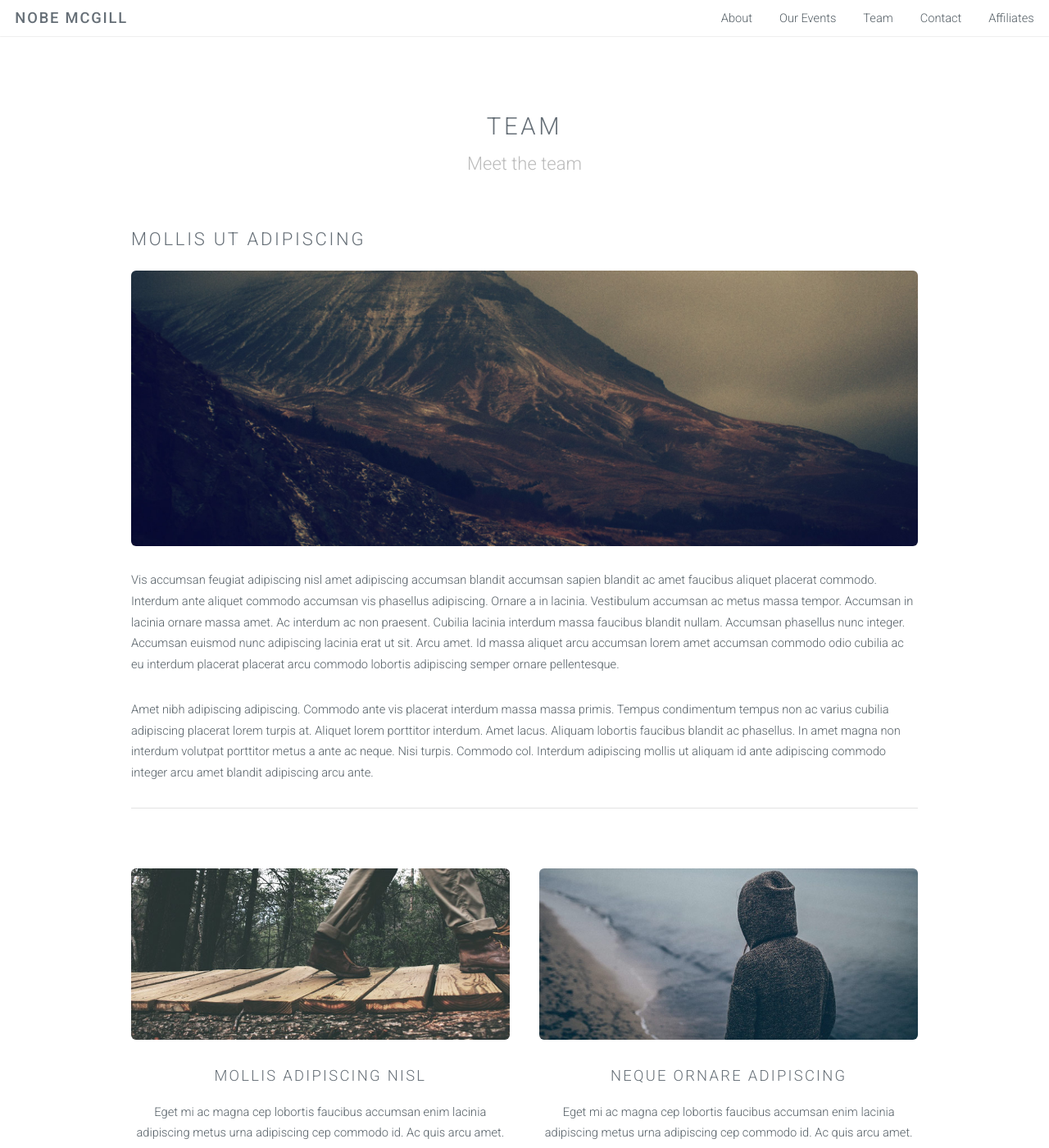
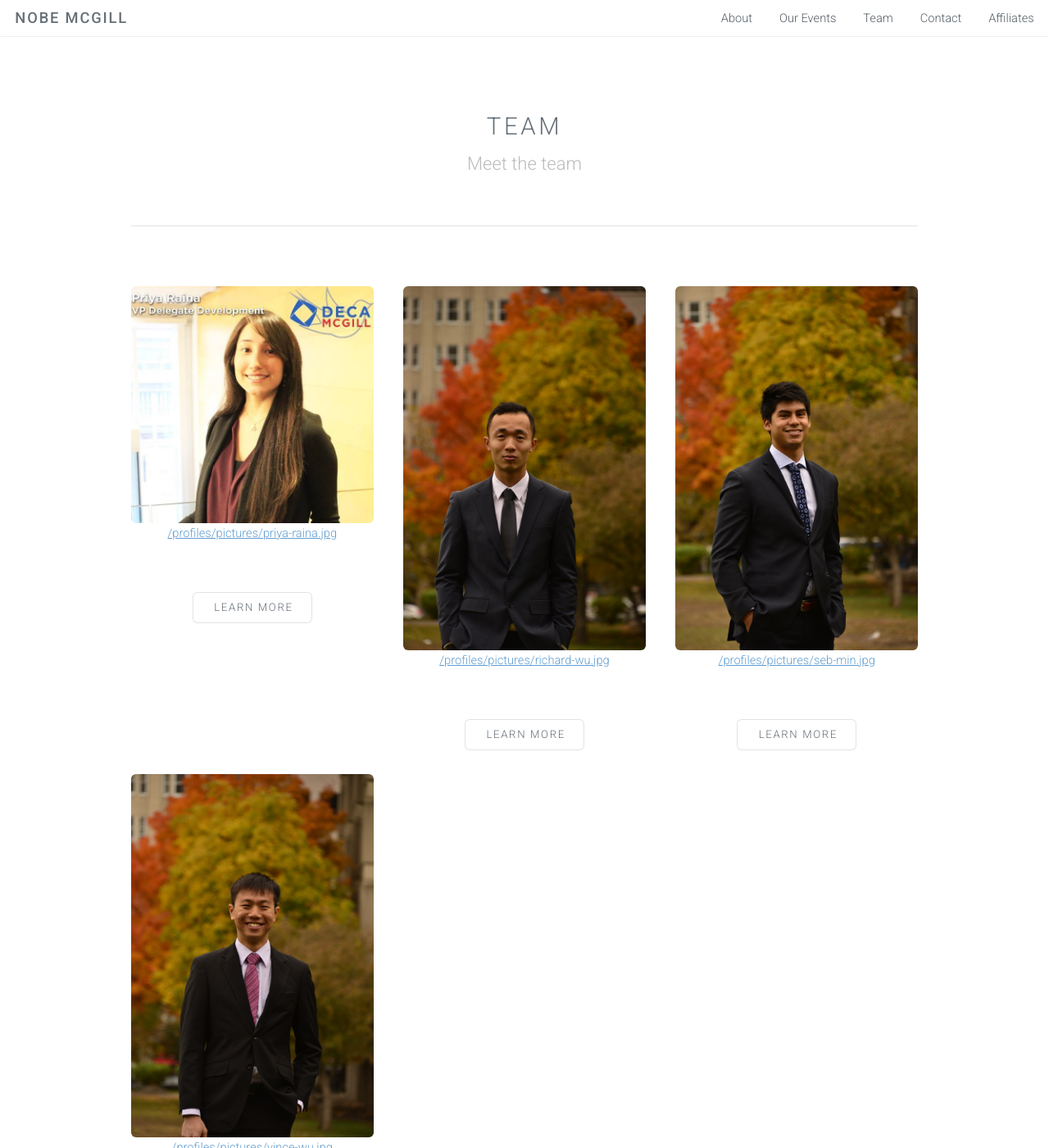
Before and after one commit to DerekYu177/static-site-test, a Jekyll site: the page built from _pages/03_team.html, in a window 1280 px wide and 1400 px high. Shown: the whole window at 82% size. Built offline with Jekyll 4.4.1, drawn with Linux system fonts in a browser that asks for light colours; some of the changed text lies outside the part shown.

Commit message:
initial work on teams

```diff
--- a/_pages/03_team.html
+++ b/_pages/03_team.html
@@ -13,38 +13,24 @@ style: No Column
         <p>Meet the team</p>
     </header>
     <div class="container">
-        <section>
-            <h2>Mollis ut adipiscing</h2>
-            <a href="#" class="image fit"><img src="{{ site.baseurl }}/images/banner.jpg" alt="" /></a>
-            <p>Vis accumsan feugiat adipiscing nisl amet adipiscing accumsan blandit accumsan sapien blandit ac amet faucibus aliquet placerat commodo. Interdum ante aliquet commodo accumsan vis phasellus adipiscing. Ornare a in lacinia. Vestibulum accumsan ac metus massa tempor. Accumsan in lacinia ornare massa amet. Ac interdum ac non praesent. Cubilia lacinia interdum massa faucibus blandit nullam. Accumsan phasellus nunc integer. Accumsan euismod nunc adipiscing lacinia erat ut sit. Arcu amet. Id massa aliquet arcu accumsan lorem amet accumsan commodo odio cubilia ac eu interdum placerat placerat arcu commodo lobortis adipiscing semper ornare pellentesque.</p>
-            <p>Amet nibh adipiscing adipiscing. Commodo ante vis placerat interdum massa massa primis. Tempus condimentum tempus non ac varius cubilia adipiscing placerat lorem turpis at. Aliquet lorem porttitor interdum. Amet lacus. Aliquam lobortis faucibus blandit ac phasellus. In amet magna non interdum volutpat porttitor metus a ante ac neque. Nisi turpis. Commodo col. Interdum adipiscing mollis ut aliquam id ante adipiscing commodo integer arcu amet blandit adipiscing arcu ante.</p>
-        </section>
         <hr class="major" />
         <div class="row">
-            <div class="6u">
-                <section class="special">
-                    <a href="#" class="image fit"><img src="{{ site.baseurl }}/images/pic01.jpg" alt="" /></a>
-                    <h3>Mollis adipiscing nisl</h3>
-                    <p>Eget mi ac magna cep lobortis faucibus accumsan enim lacinia adipiscing metus urna adipiscing cep commodo id. Ac quis arcu amet. Arcu nascetur lorem adipiscing non faucibus odio nullam arcu lobortis. Aliquet ante feugiat. Turpis aliquet ac posuere volutpat lorem arcu aliquam lorem.</p>
-                    <ul class="actions">
-                        <li><a href="#" class="button alt">Learn More</a></li>
-                    </ul>
-                </section>
-            </div>
-            <div class="6u">
-                <section class="special">
-                    <a href="#" class="image fit"><img src="{{ site.baseurl }}/images/pic02.jpg" alt="" /></a>
-                    <h3>Neque ornare adipiscing</h3>
-                    <p>Eget mi ac magna cep lobortis faucibus accumsan enim lacinia adipiscing metus urna adipiscing cep commodo id. Ac quis arcu amet. Arcu nascetur lorem adipiscing non faucibus odio nullam arcu lobortis. Aliquet ante feugiat. Turpis aliquet ac posuere volutpat lorem arcu aliquam lorem.</p>
-                    <ul class="actions">
-                        <li><a href="#" class="button alt">Learn More</a></li>
-                    </ul>
-                </section>
-            </div>
+
+          {% for image in site.static_files %}
+              {% if image.path contains 'profiles/pictures' %}
+                <div class="4u">
+                    <section id="profile">
+                        <a href="#" class="image fit"><img src="{{ site.baseurl }}{{ image.path }}" alt="image" />
+                          <p>
+                            {{ image.path }}
+                          </p>
+                        <ul class="actions">
+                            <li><a href="#" class="button alt">Learn More</a></li>
+                        </ul>
+                    </section>
+                </div>
+              {% endif %}
+          {% endfor %}
         </div>
     </div>
-
-    <section id="profile">
-      hello
-    </section>
 </section>
--- a/css/style.css
+++ b/css/style.css
@@ -1105,7 +1105,7 @@
 /* profile */
 
 	#profile {
-		background-color: #D3D3D3;
+		/*background-color: #D3D3D3;*/
 		text-align: center;
-		padding: 2;
+		padding: 10;
 	}
--- /dev/null
+++ b/profiles/description.yml
@@ -0,0 +1,2 @@
+- name: priya-raina
+  description: hello!
```
Also changed, not shown: profiles/pictures/priya-raina.jpg (added), profiles/pictures/richard-wu.jpg (added), profiles/pictures/seb-min.jpg (added), profiles/pictures/vince-wu.jpg (added), 1 other file.
